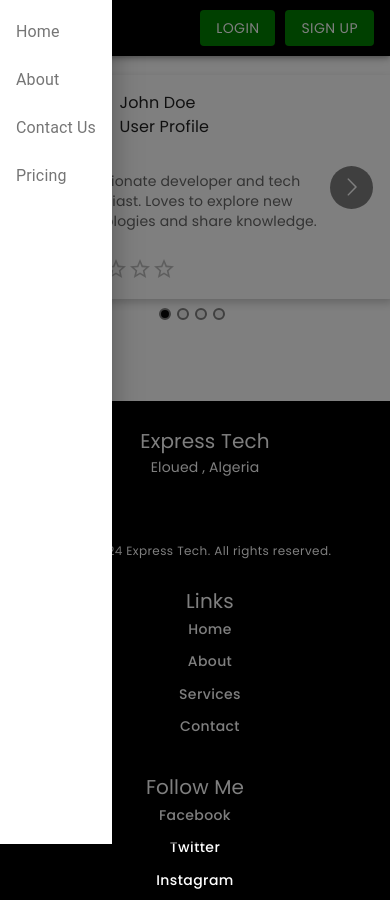
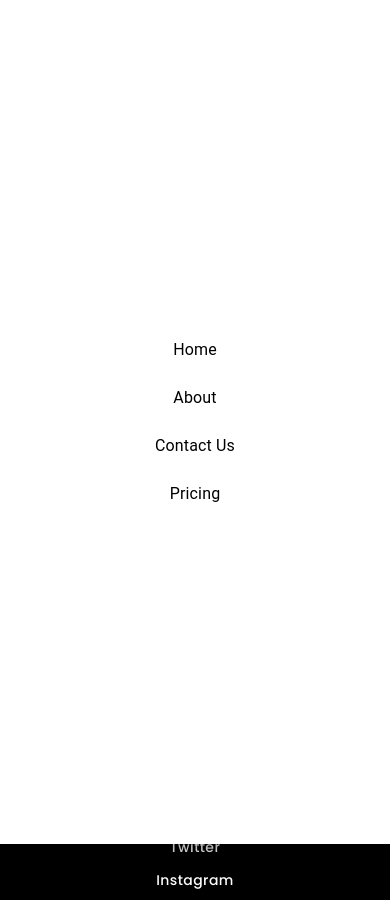
Before and after one commit to AkramMahmoudi/LandingPage_React, a React (Create React App) app: page / in a window 390 px wide. Both pictures are taken after a click on the button 71 px from the left and 28 px from the top of the page. Built offline with nearby package versions, Linux system fonts and the light colour scheme; a web font is replaced by a local one.

Commit message:
Update DrawerComponent to responsive in Mobile Screen Size

```diff
--- a/src/components/DrawerComp.jsx
+++ b/src/components/DrawerComp.jsx
@@ -19,13 +19,51 @@ const DrawerComp = ({ headerItem }) => {
         onClose={() => {
           setOpenDrawer(false);
         }}
+        PaperProps={{
+          sx: {
+            width: "100%", // Make Drawer full-width on mobile
+            // bgcolor: "black",
+            display: "flex",
+            justifyContent: "center",
+            alignItems: "center",
+            // Set Drawer background color to black
+          },
+        }}
       >
-        <List>
+        <List
+          sx={{
+            // bgcolor: "green",
+            display: "flex",
+            flexDirection: "column",
+            alignItems: "center",
+          }}
+        >
           {headerItem.map((e, index) => {
             return (
-              <ListItemButton key={uuidv4()}>
-                <ListItemIcon>
-                  <ListItemText>{e}</ListItemText>
+              <ListItemButton
+                key={uuidv4()}
+                onClick={() => {
+                  setOpenDrawer(false);
+                }}
+                sx={
+                  {
+                    // Set background color of ListItemButton
+                    //   bgcolor: "red",
+                  }
+                }
+              >
+                <ListItemIcon
+                // sx={{ bgcolor: "orange" }}
+                >
+                  <ListItemText
+                    sx={{
+                      color: "black",
+                      textAlign: "center",
+                      alignItems: "center",
+                    }}
+                  >
+                    {e}
+                  </ListItemText>
                 </ListItemIcon>
               </ListItemButton>
             );
--- a/src/components/LandingPage.jsx
+++ b/src/components/LandingPage.jsx
@@ -4,6 +4,7 @@ import Carousel from "react-multi-carousel";
 import "react-multi-carousel/lib/styles.css";
 import Header1 from "./Header1";
 import Footer from "./Footer";
+import { v4 as uuidv4 } from "uuid";
 
 const rating = 4;
 const ProfileCard1 = [
@@ -72,6 +73,7 @@ function LandingPage() {
         {ProfileCard1.map((e, index) => {
           return (
             <ProfileCard
+              key={uuidv4}
               name={e.name}
               bio={e.bio}
               avatarUrl={e.avatarUrl}
```
